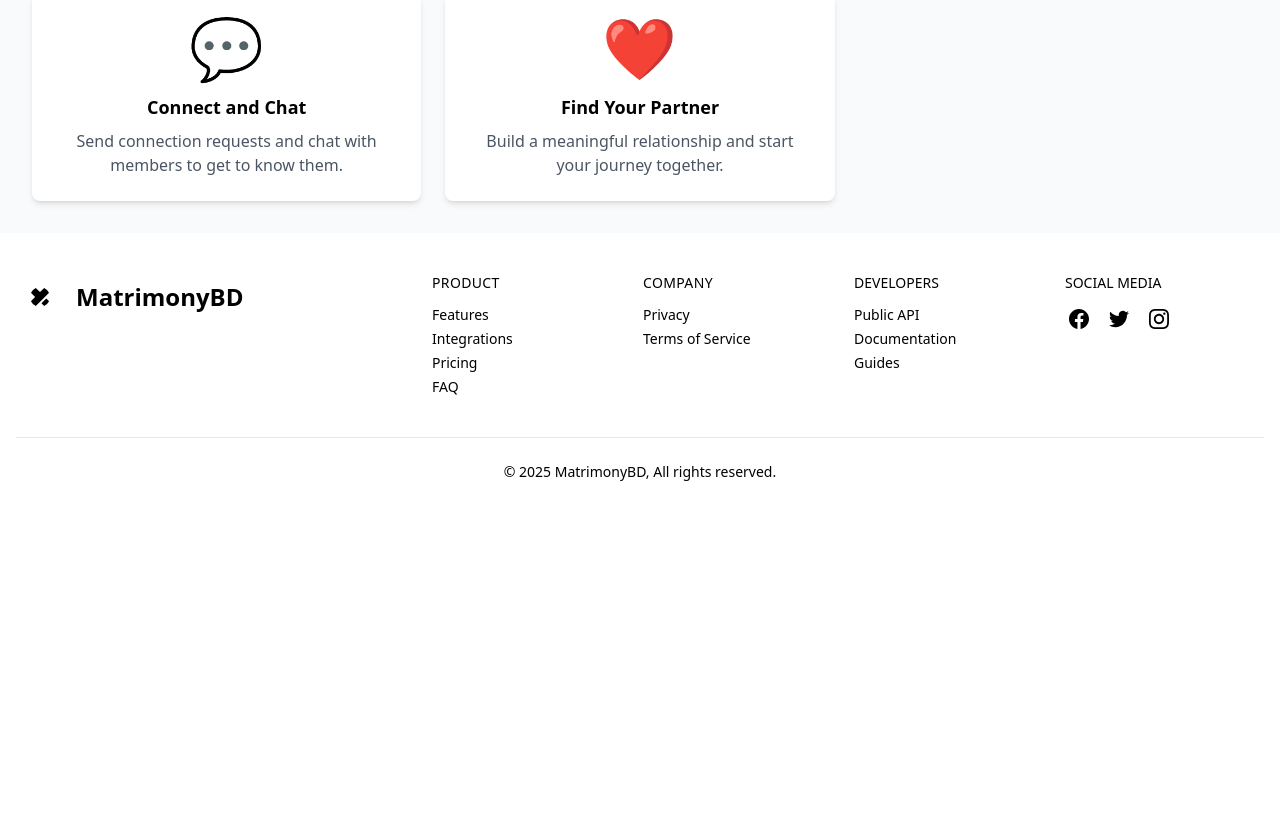
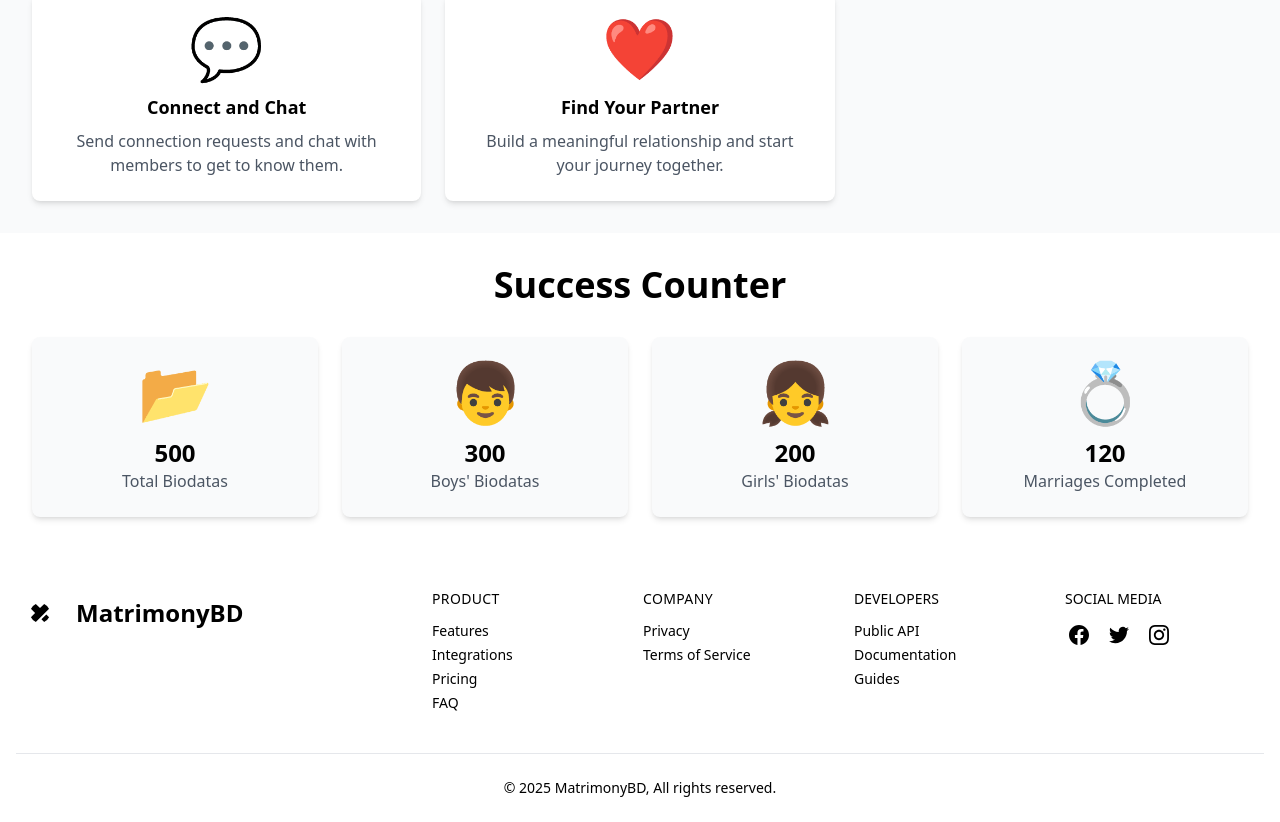
Before and after one commit to lukmanxpert/matrimonybd-client, a React (Vite) app: page /home in a window 1280 px wide. Shown: the part 1191-2013 px from the top of the page. Before the commit the page ends 1697 px from the top, so only its background shows below. Built offline with nearby package versions, Linux system fonts and the light colour scheme; no server answers.

Commit message:
added success counter section

```diff
--- a/src/pages/home/Home.jsx
+++ b/src/pages/home/Home.jsx
@@ -1,6 +1,7 @@
 import Banner from "./banner/Banner";
 import HowItWorks from "./howitworls/HowItWorks";
 import PremiumMembers from "./premiummembers/PremiumMembers";
+import SuccessCounter from "./successcounter/SuccessCounter";
 
 const Home = () => {
     return (
@@ -8,6 +9,7 @@ const Home = () => {
             <Banner></Banner>
             <PremiumMembers></PremiumMembers>
             <HowItWorks></HowItWorks>
+            <SuccessCounter></SuccessCounter>
         </div>
     );
 };
--- /dev/null
+++ b/src/pages/home/successcounter/SuccessCounter.jsx
@@ -0,0 +1,30 @@
+const SuccessCounter = () => {
+    const stats = [
+        { id: 1, label: "Total Biodatas", value: 500, icon: "📂" },
+        { id: 2, label: "Boys' Biodatas", value: 300, icon: "👦" },
+        { id: 3, label: "Girls' Biodatas", value: 200, icon: "👧" },
+        { id: 4, label: "Marriages Completed", value: 120, icon: "💍" },
+    ];
+
+    return (
+        <div className="p-4 md:p-8 bg-white">
+            <h2 className="text-2xl md:text-4xl font-bold text-center mb-8">
+                Success Counter
+            </h2>
+            <div className="grid grid-cols-1 sm:grid-cols-2 lg:grid-cols-4 gap-6">
+                {stats.map((stat) => (
+                    <div
+                        key={stat.id}
+                        className="flex flex-col items-center bg-gray-50 shadow-md rounded-lg p-6 hover:shadow-lg transition"
+                    >
+                        <div className="text-4xl md:text-6xl mb-4">{stat.icon}</div>
+                        <h3 className="text-2xl font-bold">{stat.value}</h3>
+                        <p className="text-gray-600 text-center">{stat.label}</p>
+                    </div>
+                ))}
+            </div>
+        </div>
+    );
+};
+
+export default SuccessCounter;
```
